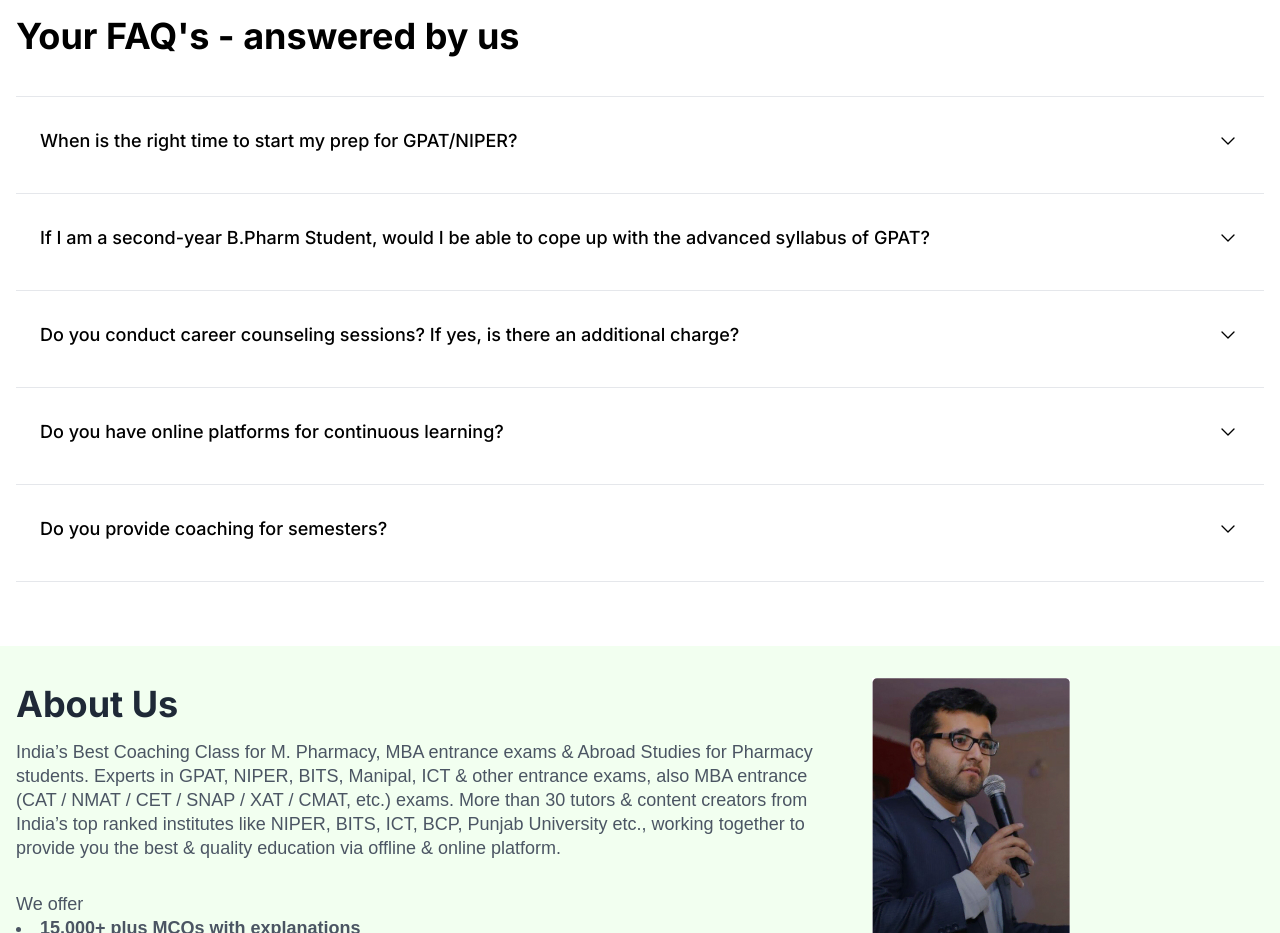
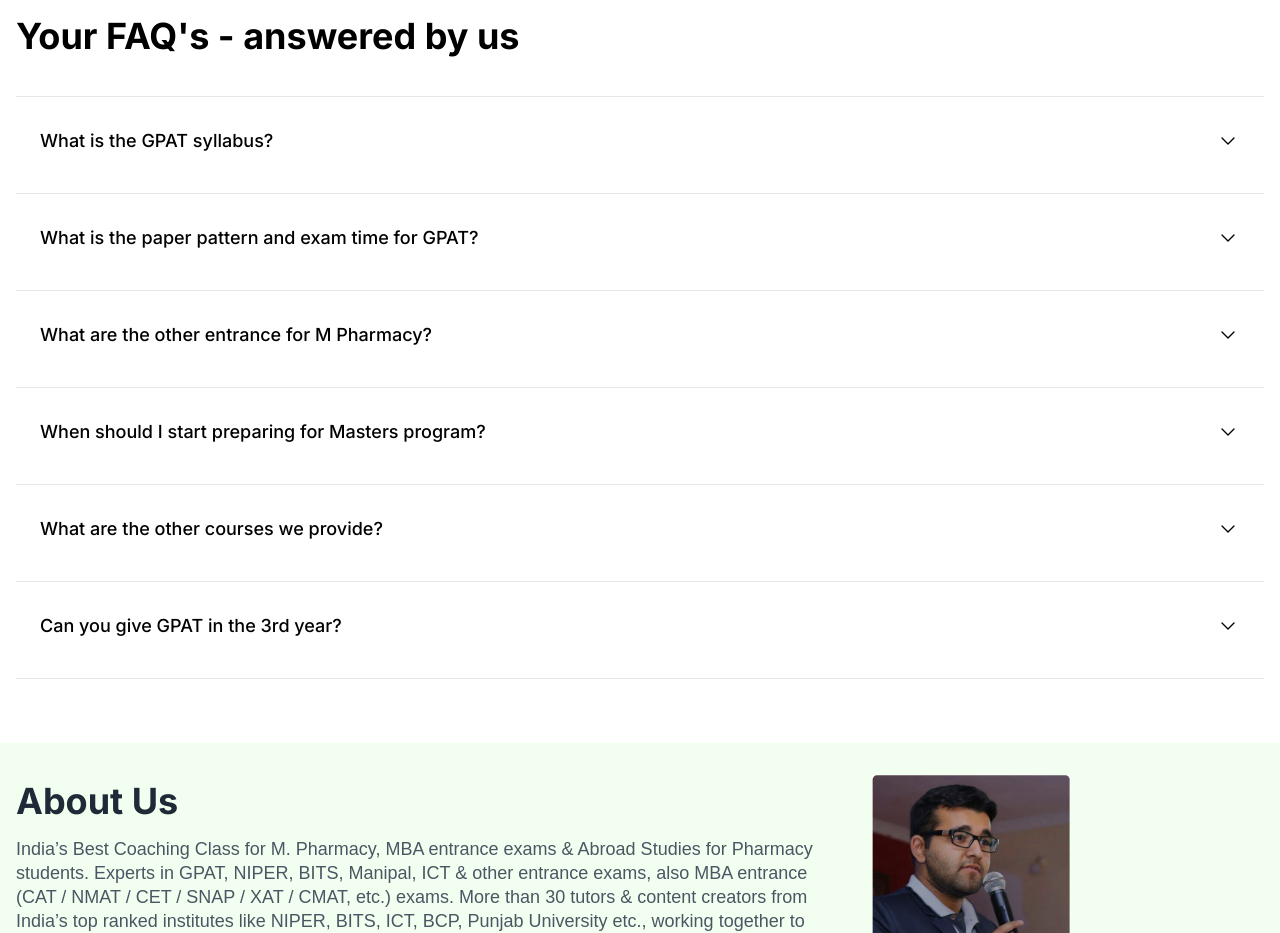
Before and after one commit to vibodhbhosure/Project-Pharmacad, a Next.js app: page / in a window 1280 px wide. Shown: the part 2600-3533 px from the top of the page. Built offline with nearby package versions, Linux system fonts and the light colour scheme.

Commit message:
FAQs,about-page.js,mediumarticles

```diff
--- a/src/components/FAQs.jsx
+++ b/src/components/FAQs.jsx
@@ -1,5 +1,6 @@
 "use client";
 import React, { useState } from "react";
+import Link from "next/link";
 
 const Faq = () => {
   const [open, setOpen] = useState(false);
@@ -7,6 +8,7 @@ const Faq = () => {
   const [open3, setOpen3] = useState(false);
   const [open4, setOpen4] = useState(false);
   const [open5, setOpen5] = useState(false);
+  const [open6, setOpen6] = useState(false);
 
   return (
     <div className="container mx-auto max-w-screen-xl px-4 py-8" id="faq">
@@ -27,7 +29,8 @@ const Faq = () => {
           >
             <div className=" ">
               <p className="flex font-inter justify-center items-center font-medium text-lg leading-6 md:leading-4 text-black">
-                When is the right time to start my prep for GPAT/NIPER?
+               What is the GPAT syllabus?
+
               </p>
             </div>
             <button
@@ -57,13 +60,13 @@ const Faq = () => {
             id="menu"
             className={"mt-6 w-full " + (open ? "block" : "hidden")}
           >
-            <p className="text-lg leading-6 text-gray-600 font-thin font-montserrat">
-              Usually, students who have aspirations to gain a Master’s degree
-              from India itself, start their preparations for GPAT/NIPER from
-              the second year or third year. The sooner you join, the better it
-              is because practicing concepts over and over helps you gain a
-              competitive advantage.
-            </p>
+
+            <Link href="/gpat-syllabus.pdf " download className="text-lg leading-6 text-[#3A47FB] font-thin font-montserrat">
+
+          Download GPAT Syllabus (PDF)
+
+      </Link>
+
           </div>
         </div>
 
@@ -78,8 +81,8 @@ const Faq = () => {
           >
             <div className="">
               <p className="flex font-inter justify-center items-center font-medium text-lg leading-6 lg:leading-4 text-black">
-                If I am a second-year B.Pharm Student, would I be able to cope
-                up with the advanced syllabus of GPAT?
+              What is the paper pattern and exam time for GPAT?
+
               </p>
             </div>
             <button
@@ -110,11 +113,8 @@ const Faq = () => {
             className={"mt-6 w-full " + (open2 ? "block" : "hidden")}
           >
             <p className="text-lg leading-6 text-gray-600 font-thin font-montserrat">
-              We will teach the second-year students to study smart. Our
-              teachers work sincerely on simplifying the learnings, they’ll also
-              motivate you to aspire big. In fact, after the first year of the
-              struggle, the second-year students score better in the later
-              semesters.
+            Consists of around 125 questions carrying 4 marks for each correct answer, with a negative marking of 1 mark for each incorrect answer. Duration of the exam is 3 hours.
+
             </p>
           </div>
         </div>
@@ -130,8 +130,8 @@ const Faq = () => {
           >
             <div className="">
               <p className="flex font-inter justify-center items-center font-medium text-lg leading-6 lg:leading-4 text-black">
-                Do you conduct career counseling sessions? If yes, is there an
-                additional charge?
+              What are the other entrance for M Pharmacy?
+
               </p>
             </div>
             <button
@@ -162,10 +162,12 @@ const Faq = () => {
             className={"mt-6 w-full " + (open3 ? "block" : "hidden")}
           >
             <p className="text-lg font-montserrat leading-6 text-gray-600 font-thin">
-              Yes, we take pride in guiding and molding our students in the
-              right direction because that’s how a learning institute should
-              operate. Always thinking about the student’s betterment. Besides,
-              we do this voluntarily and do not charge for it.
+            NIPER JEE: National Institute of Pharmaceutical Education and Research Joint Entrance Examination
+, BITS HD Pharmacy: Birla Institute of Technology and Science Higher Degree Pharmacy Entrance Exam
+, MANIPAL MET: Manipal University Online Entrance Test for Pharmacy
+, NMAT/ATMA
+, NIRMA
+
             </p>
           </div>
         </div>
@@ -181,7 +183,8 @@ const Faq = () => {
           >
             <div className="">
               <p className="flex font-inter justify-center items-center font-medium text-lg leading-6 lg:leading-4 text-black">
-                Do you have online platforms for continuous learning?
+              When should I start preparing for Masters program?
+
               </p>
             </div>
             <button
@@ -212,14 +215,8 @@ const Faq = () => {
             className={"mt-6 w-full " + (open4 ? "block" : "hidden")}
           >
             <p className="text-lg font-montserrat leading-6 text-gray-600 font-thin">
-              Yes, we do have a mobile application where a student can revisit
-              the concepts. Those are pre-recorded videos recorded by our
-              faculty. Online test series for GPAT, NIPER, and all entrance
-              exams covering over 10,000 MCQs are included in the application.
-              So, head on to the play store and check it out.{" "}
-              <a href="#" className="text-sky-500">
-                Download our App now!
-              </a>
+            End of the second year and start of the third year is the best time to start the preparation for any entrance exam, since the the syllabus is vast and practice is must for national level exams.
+
             </p>
           </div>
         </div>
@@ -235,7 +232,8 @@ const Faq = () => {
           >
             <div className="">
               <p className="flex font-inter justify-center items-center font-medium text-lg leading-6 lg:leading-4 text-black">
-                Do you provide coaching for semesters?
+              What are the other courses we provide?
+
               </p>
             </div>
             <button
@@ -266,11 +264,57 @@ const Faq = () => {
             className={"mt-6 w-full " + (open5 ? "block" : "hidden")}
           >
             <p className="text-lg font-montserrat leading-6 text-gray-600 font-thin">
-              Yes, we have a dedicated faculty for semester coaching for
-              B.Pharmacy, D.Pharmacy as per the PCI syllabus.{" "}
-              <a href="#" className="text-sky-500">
-                Download our App now!
-              </a>
+            Apart from GPAT, we provide NIPER, BITS, MANIPAL, MBA (NMAT/CET/SNAP/CAT), B Pharmacy Semester coaching, and  certificate courses
+
+            </p>
+          </div>
+        </div>
+
+        <hr className=" w-full lg:mt-10 my-8" />
+
+        {/* <!-- Question 6 --> */}
+
+        <div className="w-full md:px-6 ">
+          <div
+            id="mainHeading"
+            className="flex justify-between items-center w-full"
+          >
+            <div className="">
+              <p className="flex font-inter justify-center items-center font-medium text-lg leading-6 lg:leading-4 text-black">
+              Can you give GPAT in the 3rd year?
+
+              </p>
+            </div>
+            <button
+              aria-label="toggler"
+              className="focus:outline-none focus:ring-2 focus:ring-offset-2 focus:ring-gray-800"
+              onClick={() => setOpen6(!open6)}
+            >
+              <svg
+                className={"transform " + (open6 ? "rotate-180" : "rotate-0")}
+                width="24"
+                height="24"
+                viewBox="0 0 24 24"
+                fill="none"
+                xmlns="http://www.w3.org/2000/svg"
+              >
+                <path
+                  d="M6 9L12 15L18 9"
+                  stroke="black"
+                  strokeWidth="1.33333"
+                  strokeLinecap="round"
+                  strokeLinejoin="round"
+                />
+              </svg>
+            </button>
+          </div>
+          <div
+            id="menu"
+            className={"mt-6 w-full " + (open6 ? "block" : "hidden")}
+          >
+            <p className="text-lg font-montserrat leading-6 text-gray-600 font-thin">
+            Yes, you can give GPAT in third year but you will not be eligible for NIPER or for taking admission for masters program as only final year student are eligible for GPAT
+
             </p>
           </div>
         </div>
--- a/src/components/Testimonials.jsx
+++ b/src/components/Testimonials.jsx
@@ -13,7 +13,7 @@ const TestimonialsContainer = () => {
         <div className="text-black font-inter font-bold text-3xl">
           Testimonials
         </div>
-        <div className="text-black font-inter text-xl my-2 lg:text-black lg:font-inter lg:text-lg sm:text-[##4F4F4F] flex flex-row">
+        <div className="text-black font-inter text-xl my-2 lg:text-black lg:font-inter lg:text-lg sm:text-[#4F4F4F] flex flex-row">
           {" "}
           <span className="px-2">━━ </span>{" "}
           <span> Here’s what our students say about us </span>
--- a/src/components/mediumarticles.jsx
+++ b/src/components/mediumarticles.jsx
@@ -9,7 +9,7 @@ export default function MediumArticles() {
 
     useEffect(() => {
         fetch(
-            "https://api.rss2json.com/v1/api.json?rss_url=https://medium.com/feed/@nutanbhogendrasharma"
+            "https://api.rss2json.com/v1/api.json?rss_url=https://medium.com/feed/@pharmacad.india"
         )
             .then((res) => res.json())
             .then((data) => setArticles(data.items));
```
Also changed, not shown: src/app/about/page.js (+5 -5 lines), 1 other file (tests, documents, lock files or other folders).
